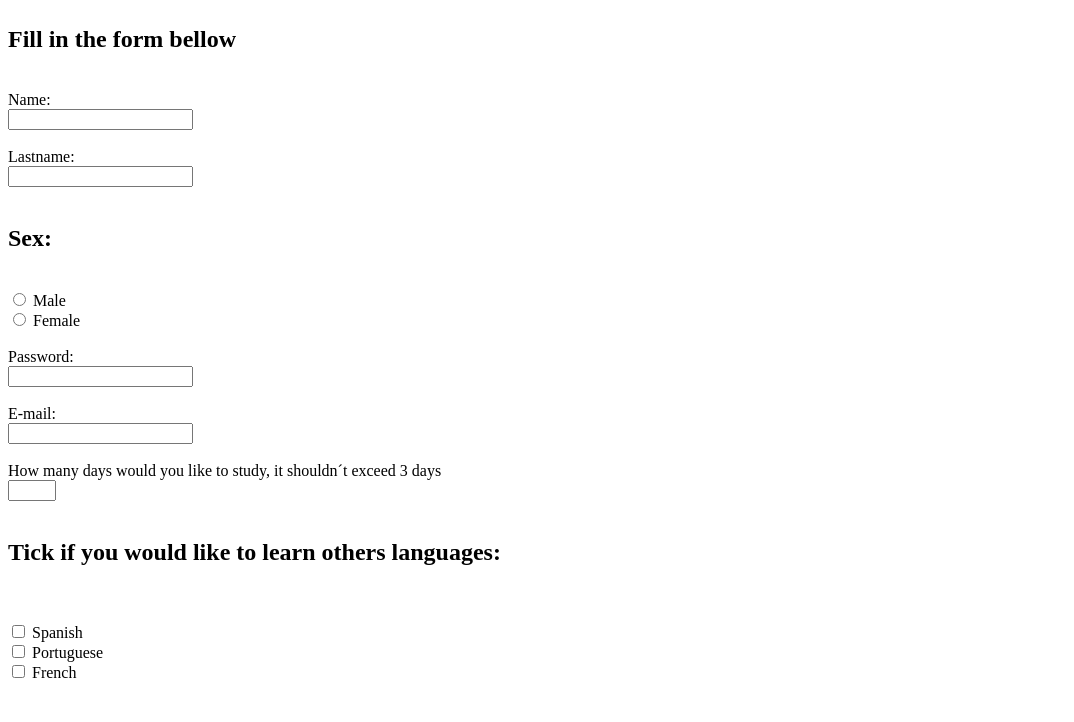
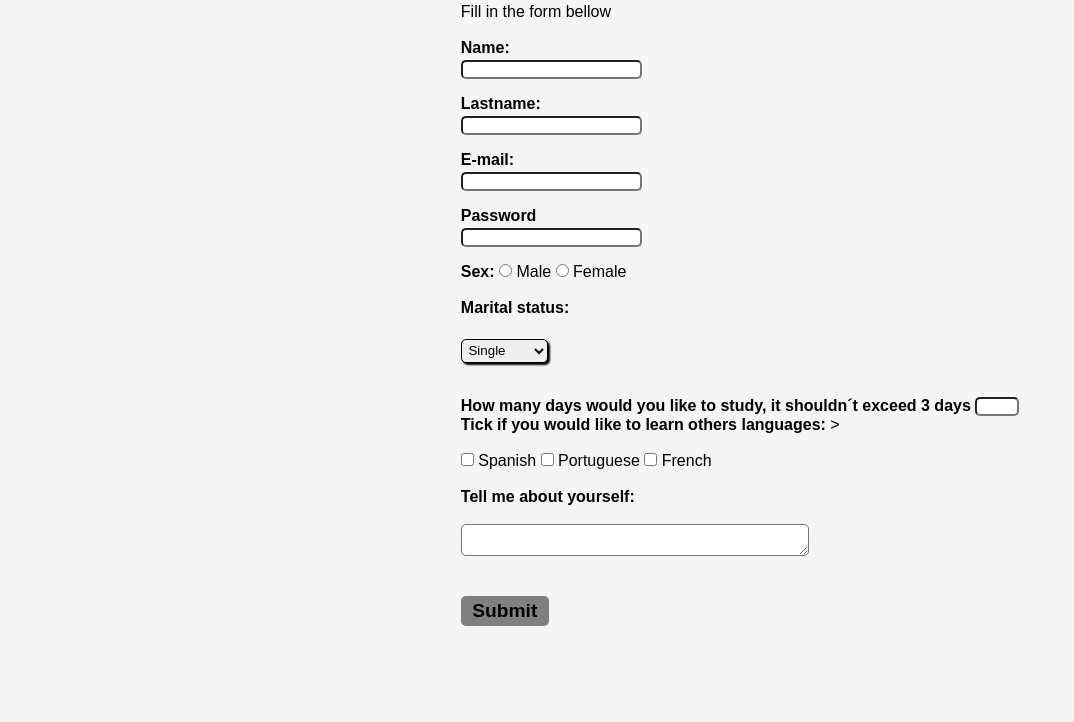
Before and after one commit to FelipeDourado0/site-curso-ingles, a plain HTML site: page formularioJorge.html in a window 1280 px wide. Shown: the part 78-800 px from the top of the page, without its empty margins (0-1074 px from the left). Drawn offline with Linux system fonts and the light colour scheme.

Commit message:
Adicionei formulario

```diff
--- /dev/null
+++ b/Styles/formulario.css
@@ -0,0 +1,97 @@
+*{
+    padding: 0;
+    margin: 0;
+}
+
+#titulo{
+
+    font-family: sans-serif;
+    color: black;
+    margin-left: 7%;
+}
+
+#subtitulo{
+
+    font-family: sans-serif;
+    color:black;
+    margin-left: 10%;
+
+}
+
+fieldset{
+        border: 0;
+}
+
+
+body {
+
+    background-color: whitesmoke;
+    font-family: sans-serif;
+    font-size: 1em;
+    color: black;
+    margin-left: 36%;
+    margin-top: 2%;
+    justify-content: left;
+}
+
+input, select, textarea, button{
+
+    border-radius: 5px;
+
+}
+
+.c{
+
+    margin-bottom: 1em;
+
+}
+
+.c label {
+
+    margin-bottom: 0.2em;
+    color: black;
+    display: block;
+
+}
+
+fieldset.c .fiel {
+
+float:left;
+margin-right: 1em;
+
+}
+
+
+.c input [ type = "text"  ] , .c input [type="mail"] , .c select, .c textarea {
+
+    padding: 0.2em;
+    border: 1px solid black ;
+    box-shadow: 2px 2px 2px black;
+    display: block;
+}
+
+.c select option{
+    padding-right: 1em ;
+}
+
+.c input:focus, .c select:focus, .c textarea:focus{
+
+    background-color: white;
+}
+
+.botao {
+
+    font-size: 1.2em;
+    background: gray;
+    border: 0 ;
+    margin-bottom: 1em;
+    color: black;
+    padding: 0.2em 0.6em;
+
+}
+
+#check{
+
+    display:inline-block;
+
+}
--- a/formularioJorge.html
+++ b/formularioJorge.html
@@ -1,57 +1,150 @@
+<!DOCTYPE html>
 
-    <h1>English Course Application Form </h1><br>
+<html lang="en">
 
-    <h2>Fill in the form bellow </h2><br>
+<head>
+
+    <meta charset="UTF-8">
+    <meta http-equiv="X-UA-Compatible" content="IE=edge">
+    <meta name="viewport" content="width=device-width, initial-scale=1.0">
+
+    <link rel="stylesheet" href="Styles/formulario.css">
+
+    <title>form</title>
+
+
+
+</head>
+
+
+<body>
+
+    <div>
+
+    <h1>English Course Application Form </h1>
+
+    <br>
+
+    <p> Fill in the form bellow </p>
+
+    <br>
+
+    </div>
+
 
     <form>
 
-        <label for="name">Name:</label><br>
-        <input type="text" id="name" name="name"><br>
+        <fieldset class = "fiel" >
+
+        <div  class = "c"  >
+
+        <label for="name"> <strong>Name:</strong> </label>
+        <input type="text" id="name" name="name" required >
+
+        </div>
+
+        <div class = "c"  >
+
+        <label for="lastname"> <strong>Lastname:</strong> </label>
+        <input type="text" id="lastname" Sobrename="lastname" required  >
+
+        </div>
+
+        </fieldset>
+
+        <div class = "c"   >
+
+            <label for="email"> <strong> E-mail: </strong> </label>
+            <input type="email" id="email" name="email" required >
+
+        </div>
+
+
+        <div class = "c"   >
+
+            <label for="password"> <strong> Password </strong> </label>
+            <input type="password" id="password" name="password" required>
+
+        </div>
+
+
+        <label for="sex"> <strong> Sex: </strong>  </label>
+
+        <div id ="check" >
+
+            <input type="radio" id="male" name="sex" value="male">
+            <label for="male">Male</label>
+
+            <input type="radio" id="female" name="sex" value="female">
+            <label for="female">Female</label>
+
+        </div>
 
         <br>
 
-        <label for="lastname">Lastname:</label><br>
-        <input type="text" id="lastname" Sobrename="lastname"><br>
+        <div class = "c"   >
 
             <br>
 
-        <h2>Sex:</h2><br>
-
-        <input type="radio" id="male" name="sex" value="male">
-        <label for="male">Male</label><br>
-
-        <input type="radio" id="female" name="sex" value="female">
-        <label for="female">Female</label><br>
+            <label for="marital status"> <strong> Marital status: </strong>  </label>
 
             <br>
 
-        <label for="password">Password:</label><br>
-        <input type="password" id="password" name="password" required><br>
+            <select id = "marital status" >
+
+            <option> Single </option>
+            <option> married </option>
+            <option> divorced </option>
+            <option> separated </option>
+            <option> widowed </option>
+            </select>
+
+        </div>
 
         <br>
 
-        <label for="email">E-mail:</label><br>
-        <input type="email" id="email" name="email"><br>
+        <div>
 
-        <br>
+            <label for="quantity">  <strong>How many days would you like to study, it shouldn´t exceed 3 days</strong>  </label>
+            <input type="number" id="quantity" name="quantity" min="1" max="3">
 
-        <label for="quantity">How many days would you like to study, it shouldn´t exceed 3 days</label><br>
-        <input type="number" id="quantity" name="quantity" min="1" max="3"><br>
 
-        <br>
+        </div>
 
-        <h2>Tick if you would like to learn others languages:</h2><br>
 
-        <br>
+        <fieldset class = "fiel" >
+
+        <div  id = "check"   >
+
+            <label>  <strong> Tick if you would like to learn others languages: </strong>  </label>><br><br>
 
               <input type="checkbox" id="language1" name="language1" value="Spanish">
-        <label for="language1">Spanish</label><br>
+              <label for="language1">Spanish</label>
 
               <input type="checkbox" id="language2" name="language2" value="Portuguese">
-        <label for="language2">Portuguese</label><br>
+              <label for="language2">Portuguese</label>
 
               <input type="checkbox" id="language3" name="language3" value="French">
-        <label for="language3">French</label><br>
+              <label for="language3">French</label>
 
 
+        </div>
+
+    </fieldset>
+
+    <div>
+        <br>
+        <label>  <strong> Tell me about yourself:  </strong> </label> <br><br>
+        <textarea row="6" style="width: 26em" id="yourself" name ="yourself"></textarea>
+    </div>
+
+    <br><br>
+
+    <button class="botao" type="submit" >  <strong> Submit </strong>  </button>
+
     </form>
+
+</body>
+
+
+</html>
```
Lines whose indentation alone changed are shown as unchanged.
